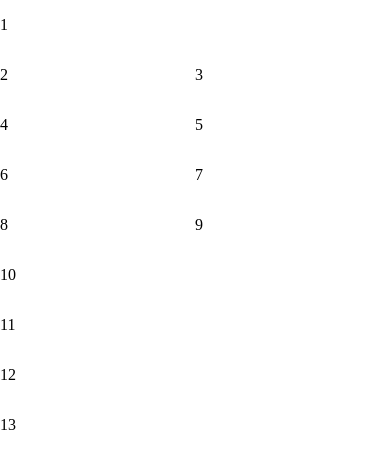
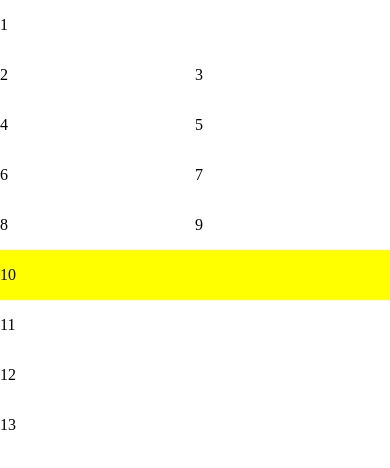
Before and after one commit to RichiiCD/CSS-layout, a plain HTML site: page index.html in a window 390 px wide. Drawn offline with Linux system fonts and the light colour scheme.

Commit message:
third commit

```diff
--- a/css/styles.css
+++ b/css/styles.css
@@ -50,4 +50,8 @@ body {
     .column-4 {
         width: 50%;
     }
+
+    #container-10 {
+        width: 100%;
+    }
 }
--- a/index.html
+++ b/index.html
@@ -42,7 +42,7 @@
         <div class="column-4">
             <p>9</p>
         </div>
-        <div class="column-4">
+        <div id="container-10" style="background-color: yellow;" class="column-4">
             <p>10</p>
         </div>
     </div>
```
